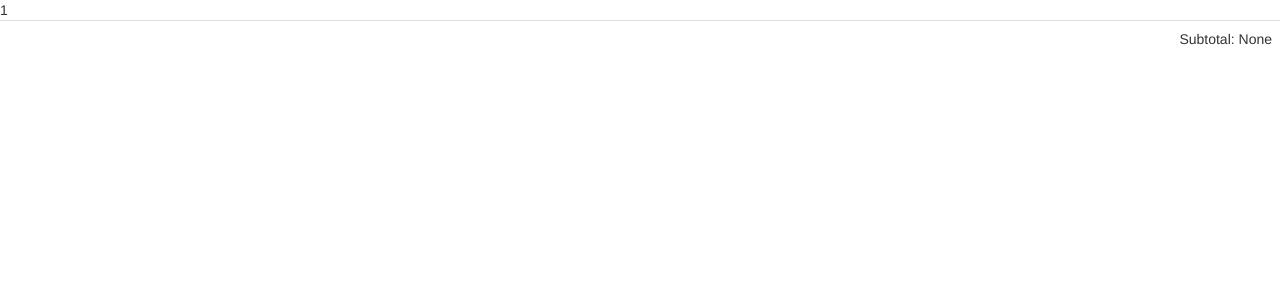
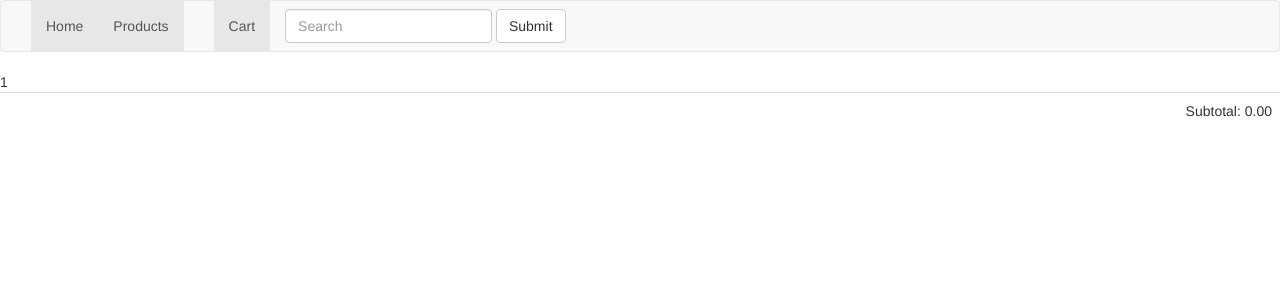
Before and after one commit to carter3689/django-practice, a Django app: page /cart/ in a window 1280 px wide. Shown: the top 300 px of the page. Run offline with Django 3.2, Linux system fonts and the light colour scheme; data comes from the database, SQL or seed files in the repository; data that the repository does not hold is empty; parts of the project's set-up code (start-up, migrations or seed data) failed here and were passed over; some libraries are stand-ins or nearby versions.

Commit message:
Creating JQuery for async update of cart.

```diff
--- a/src/carts/models.py
+++ b/src/carts/models.py
@@ -46,13 +46,14 @@
         return str(self.id) # Cast the ID of the cart as a string when returned.
 
     def update_subtotal(self):
-        		print("updating...")
-        		subtotal = 0
-        		items = self.cartitem_set.all()
-        		for item in items:
-        			subtotal += item.line_item_total
-        		self.subtotal = subtotal
-        		self.save()
+        print("updating...")
+        subtotal = 0
+        items = self.cartitem_set.all()
+        for item in items:
+            subtotal += items.line_item_total
+        self.subtotal = subtotal
+        print(self.subtotal)
+        self.save()
 
 
     # Associate to a user
--- a/src/carts/views.py
+++ b/src/carts/views.py
@@ -1,6 +1,6 @@
 from django.views.generic.base import View
 from django.views.generic.detail import SingleObjectMixin
-from django.http import HttpResponseRedirect,Http404
+from django.http import HttpResponseRedirect,Http404,JsonResponse
 from django.shortcuts import render,get_object_or_404
 
 from products.models import Variation
@@ -30,7 +30,8 @@
     def get(self,request,*args,**kwargs):
         cart = self.get_object()
         item_id = request.GET.get("item")
-        delete_item = request.GET.get("delete")
+        delete_item = request.GET.get("delete",False) # Default for deleted items will be set to False.
+        item_added = False # Default for added items
         if item_id:
             item_instance = get_object_or_404(Variation,id = item_id)
             qty = request.GET.get("qty",1) #Giving the quantity a default value of 1
@@ -39,13 +40,18 @@
                     delete_item = True
             except:
                 raise Http404
-            cart_item = CartItem.objects.get_or_create(cart=cart, item = item_instance)[0]
+            cart_item,created_item= CartItem.objects.get_or_create(cart=cart, item = item_instance) # We will either have a created item, or an item that is already in the cart
+            if created_item:
+                item_added = True # If a new item is added to the cart it will return as True
             if delete_item:
                 cart_item.delete()
             else:
                 cart_item.quantity = qty
                 cart_item.save()
                 print(cart_item)
+        if request.is_ajax(): # If an AJAX call happens then...
+            print(request.GET.get("item")) # Then print out what the request gives back
+            return JsonResponse({"deleted":delete_item,"created":item_added}) # Return a JSON Response.
         context = {
             "object":self.get_object()
         }
--- a/src/digitalmarket/settings.py
+++ b/src/digitalmarket/settings.py
@@ -35,8 +35,8 @@
 from django.core.mail import send_mail
 from django.core.mail import EmailMultiAlternatives
 
-send_mail("Your Subject", "This is a simple text email body.",
-  "Joel Carter <joelc@codingtemple.com>", ["joelc@codingtemple.com"])
+# send_mail("Your Subject", "This is a simple text email body.",
+#   "Joel Carter <joelc@codingtemple.com>", ["joelc@codingtemple.com"])
 
 # Application definition
 
--- a/src/templates/base.html
+++ b/src/templates/base.html
@@ -6,8 +6,56 @@
     <link rel="stylesheet" href="https://maxcdn.bootstrapcdn.com/bootstrap/3.3.7/css/bootstrap.min.css" integrity="sha384-BVYiiSIFeK1dGmJRAkycuHAHRg32OmUcww7on3RYdg4Va+PmSTsz/K68vbdEjh4u" crossorigin="anonymous">
   </head>
   <body>
+    <nav class="navbar navbar-default" role="navigation">
+      <div class="container-fluid">
+        <div class="navbar-header">
+          <button type="button" class="navbar-toggle" data-toggle="collapse" data-target="#navbar">
+            <span class="sr-only">Toggle navigation</span>
+            <span class="icon-bar"></span>
+            <span class="icon-bar"></span>
+            <span class="icon-bar"></span>
+          </button>
+          <a class="navbar-brand" href="#"></a>
+        </div>
+
+        <!-- Collect the nav links, forms, and other content for toggling -->
+        <div class="collapse navbar-collapse" id="navbar">
+          <ul class="nav navbar-nav">
+            <li class="active"><a href="#">Home</a></li>
+            <li class="active"><a href="{% url 'product_list_view' %}">Products</a></li>
+            <li class="active pull-right"><a href="{% url 'cart' %}">Cart</a></li>
+            <li><a href="#"></a></li>
+
+          </ul>
+          <form class="navbar-form navbar-left" role="search">
+            <div class="form-group">
+              <input type="text" class="form-control" placeholder="Search">
+            </div>
+            <button type="submit" class="btn btn-default">Submit</button>
+          </form>
+          <ul class="nav navbar-nav navbar-right">
+            <li><a href="#"></a></li>
+
+          </ul>
+        </div><!-- /.navbar-collapse -->
+      </div><!-- /.container-fluid -->
+    </nav>
     {% block content %}
     <p>This is awesome</p>
     {% endblock content %}
+
+    <script
+  src="https://code.jquery.com/jquery-3.2.1.min.js"
+  integrity="sha256-hwg4gsxgFZhOsEEamdOYGBf13FyQuiTwlAQgxVSNgt4="
+  crossorigin="anonymous"></script>
+<script type="text/javascript">
+
+$(document).ready(function(){
+  $('#Jquery-message').hide()
+  {% block JQuery %}
+
+  {% endblock JQuery %}
+});
+</script>
   </body>
 </html>
--- a/src/templates/carts/view.html
+++ b/src/templates/carts/view.html
@@ -1,5 +1,38 @@
 {% extends "base.html" %}
 
+<script type="text/javascript">
+
+{% block JQuery %}
+$("#item-qty").change(function(){
+  //event.preventDefault()
+  var item = $("#item-qty").val();
+  var qty = $(this).val()
+  var data = {
+    "item":item,
+    "qty":qty,
+
+  }
+  console.log(data)
+
+  //TODO Add AJAX call for form
+  $.ajax({
+    type: "GET",
+    url: {% url 'cart' %},
+    data: data,
+    success: function(data){
+      $("#Jquery-message").text("Added " + data.created + "Deleted " + data.deleted).show()
+      console.log(data)
+    },
+    error:function(response,error){
+      console.log(response)
+      console.log(error)
+      $("#add-form").submit()
+    }
+  });
+});
+
+{% endblock JQuery %}
+</script>
 
 
 {% block content %}
@@ -12,7 +45,7 @@
 <form action= "." method = "GET">
   <td>{{ item.item.get_title }}</td>
   <input type='hidden' name='item' value='{{ item.item.id }}' />
-  <td><input type="number" name="qty" value="{{ item.quantity }}"><input type='submit' class='btn-update btn btn-link' value='Update item'/></td>
+  <td><input id = "item-qty" type="number" name="qty" value="{{ item.quantity }}"><input type='submit' class='btn-update btn btn-link' value='Update item'/></td>
 
   <td>{{ item.line_item_total}}</td>
   <td class="text-right"><a href="{{item.remove}}">{{item.remove}}</a></td>
@@ -22,7 +55,7 @@
 {% endfor %}
 
 <tr>
-<td colspan='4' class='text-right'>Subtotal: {{ object.update_subtotal }}</td>
+<td colspan='4' class='text-right'>Subtotal: {{ object.subtotal }}</td>
 
 </tr>
 
```
Also changed, not shown: src/templates/detail_view.html (+31 -2 lines).
